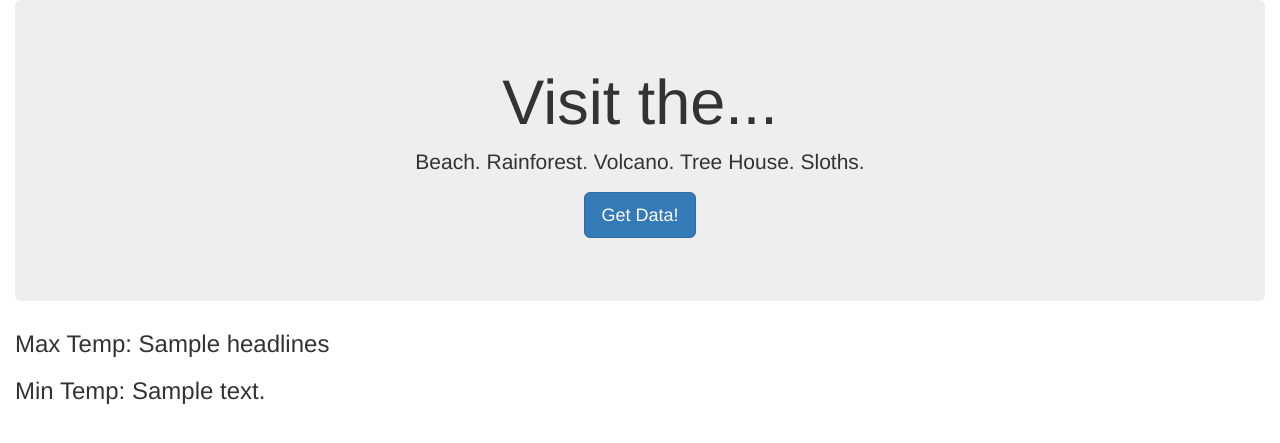
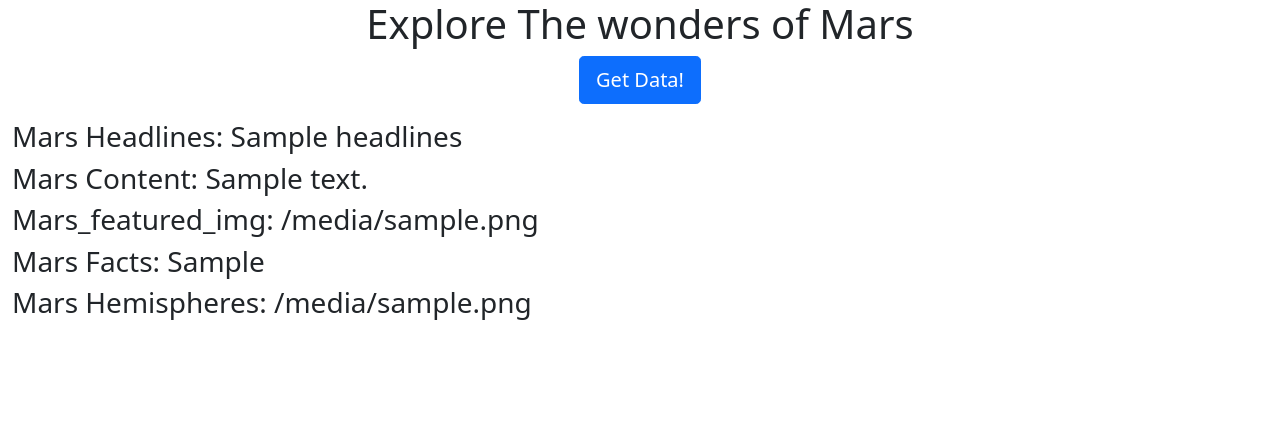
Before and after one commit to DuncanMPlate/web-scraping-challenge, a Flask app: page / in a window 1280 px wide. Shown: the top 443 px of the page. Run offline with Flask 2, Linux system fonts and the light colour scheme; a database or web service that is not in the repository returns one stand-in record (values such as "Sample title"); some libraries are stand-ins or nearby versions.

Commit message:
populated html

```diff
--- a/Missions_to_Mars/templates/index.html
+++ b/Missions_to_Mars/templates/index.html
@@ -5,23 +5,26 @@
 	<meta charset="UTF-8">
 	<meta name="viewport" content="width=device-width, initial-scale=1.0">
 	<meta http-equiv="X-UA-Compatible" content="ie=edge">
-	<title>Costa Rica Weather</title>
-	<link rel="stylesheet" href="https://maxcdn.bootstrapcdn.com/bootstrap/3.3.7/css/bootstrap.min.css">
+	<title>Facts About Mars</title>
+<link href="https://cdn.jsdelivr.net/npm/bootstrap@5.0.2/dist/css/bootstrap.min.css" rel="stylesheet" integrity="sha384-EVSTQN3/azprG1Anm3QDgpJLIm9Nao0Yz1ztcQTwFspd3yD65VohhpuuCOmLASjC" crossorigin="anonymous">
 </head>
 
 <body>
 	<div class="container-fluid">
 		<div class="jumbotron text-center">
-			<h1>Visit the...</h1>
-			<p>Beach. Rainforest. Volcano. Tree House. Sloths.</p>
+
+			<h1>Explore The wonders of Mars</h1>
 			<p><a class="btn btn-primary btn-lg" href="/scrape" role="button">Get Data!</a></p>
 		</div>
 
 
-		<h3>Max Temp: {{ mars.headlines }}</h3>
-		<h3>Min Temp: {{ mars.content }}</h3>
+		<h3>Mars Headlines: {{ mars.headlines }}</h3>
+		<h3>Mars Content: {{ mars.content }}</h3>
+		<h3>Mars_featured_img: {{mars.featured_image_url}}</h3>
+		<h3>Mars Facts: {{mars.mars_facts}}</h3>
+		<h3>Mars Hemispheres: {{mars.hemisphere_image_urls}}</h3>
 	</div>
 	</div>
 </body>
-
+<script src="https://cdn.jsdelivr.net/npm/bootstrap@5.0.2/dist/js/bootstrap.bundle.min.js" integrity="sha384-MrcW6ZMFYlzcLA8Nl+NtUVF0sA7MsXsP1UyJoMp4YLEuNSfAP+JcXn/tWtIaxVXM" crossorigin="anonymous"></script>
 </html>
```
